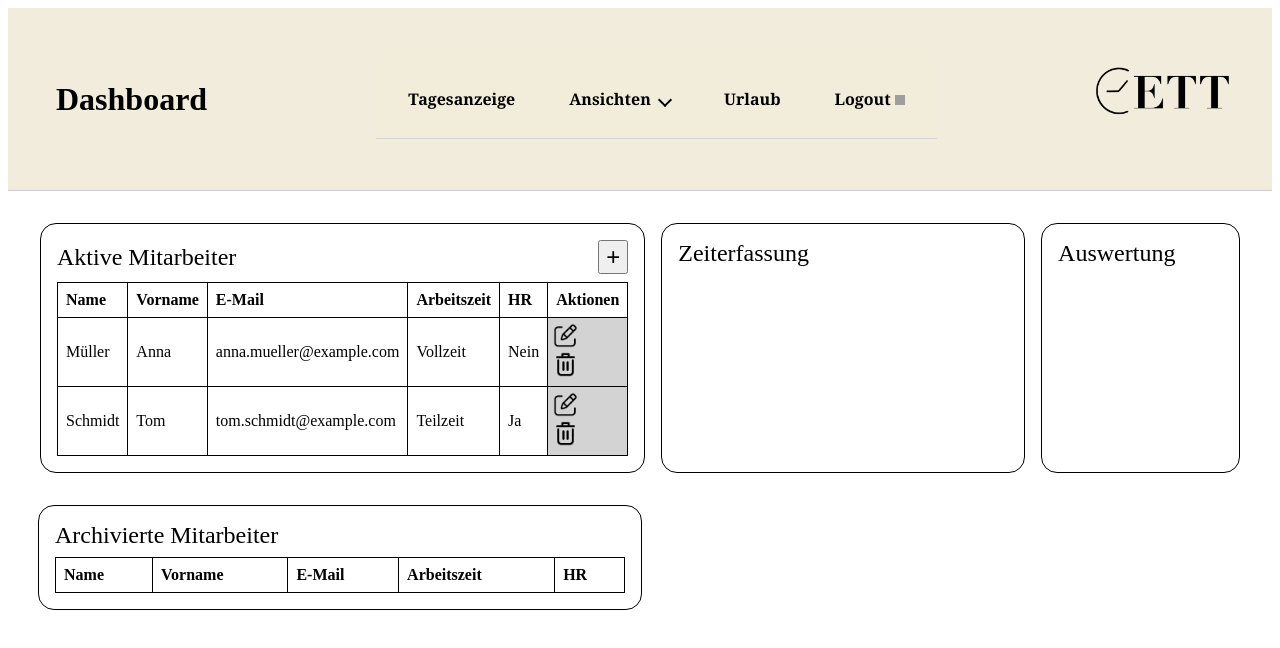
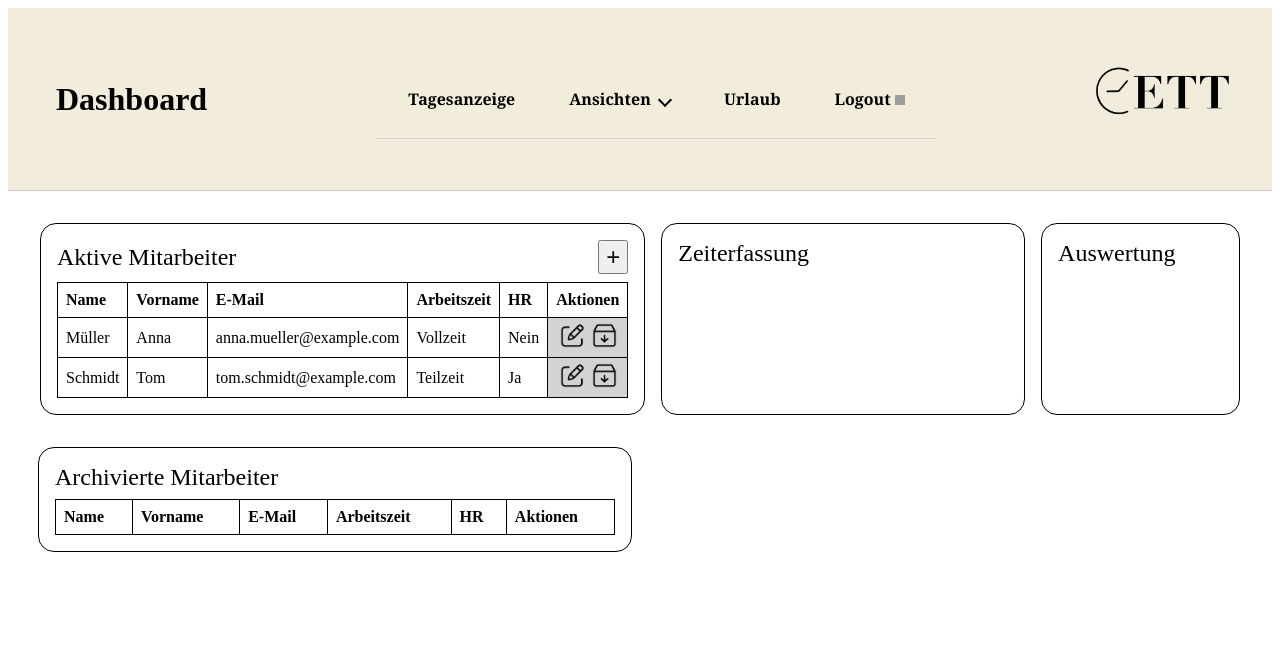
Before and after one commit to on24FeLi/ETT2.0, a Vue app: page /dashboard in a window 1280 px wide. Shown: the top 648 px of the page. Built offline with nearby package versions, Linux system fonts and the light colour scheme; grey boxes are pictures that could not be loaded.

Commit message:
added buttons to archived employees

```diff
--- a/src/views/Dashboard.vue
+++ b/src/views/Dashboard.vue
@@ -109,6 +109,15 @@ function resetForm() {
   };
   editingUser.value = null;
 }
+
+function deleteUserCompletely(user) {
+  if (confirm(`Möchtest du ${user.vorname} ${user.nachname} unwiderruflich löschen?`)) {
+    deleteUser(user.id);
+    deleteWorkTimesByUser(user.id);
+    userList.value = [...users];
+  }
+}
+
 </script>
 
 
@@ -151,7 +160,7 @@ function resetForm() {
                   <img src="/public/edit.png" alt="Edit" />
                 </button>
                 <button @click="archiveUser(user)">
-                  <img src="/public/delete.png" alt="Archivieren" />
+                  <img src="/public/archive.png" alt="Archivieren" />
                 </button>
               </td>
             </tr>
@@ -184,6 +193,7 @@ function resetForm() {
               <th>E-Mail</th>
               <th>Arbeitszeit</th>
               <th>HR</th>
+              <th>Aktionen</th>
             </tr>
           </thead>
           <tbody>
@@ -193,8 +203,18 @@ function resetForm() {
     <td>{{ user.email }}</td>
     <td>{{ user.arbeitszeitTyp }}</td>
     <td>{{ user.isHR ? "Ja" : "Nein" }}</td>
+    <td id="icons">
+      <button @click="restoreUser(user)">
+  <img src="/public/unarchive.png" alt="Wiederherstellen" />
+</button>
+
+      <button @click="deleteUserCompletely(user)">
+        <img src="/public/delete.png" alt="Löschen" />
+      </button>
+    </td>
   </tr>
 </tbody>
+
         </table>
       </div>
 
@@ -279,7 +299,7 @@ header h1 {
 }
 .archived-list {
   margin-left: 30px;
-  width: 570px;
+  width: 560px;
 }
 
 table {
@@ -374,6 +394,7 @@ td {
 #icons img {
   width: 25px;
   height: 25px;
+  padding-left: 7px;
 }
 
 #icons button {
@@ -385,16 +406,17 @@ td {
 
 #icons {
   background-color: lightgrey;
-  justify-content: center; /* zentriert den Inhalt */
+  justify-content: center;
   align-items: center;
-  padding: 5px; /* gleichmäßiger Innenabstand */
+  padding: 5px;
+  gap: 15px; /* Abstand zwischen den Icons */
 }
 
 .edit {
   border-right: 0;
 }
 
-#icons button:not(:last-child) {
+/*#icons button:not(:last-child) {
   margin-right: 20px;
-}
+}*/
 </style>
```
Also changed, not shown: public/archive.png (added), public/unarchive.png (added). Lines whose indentation alone changed are shown as unchanged.
